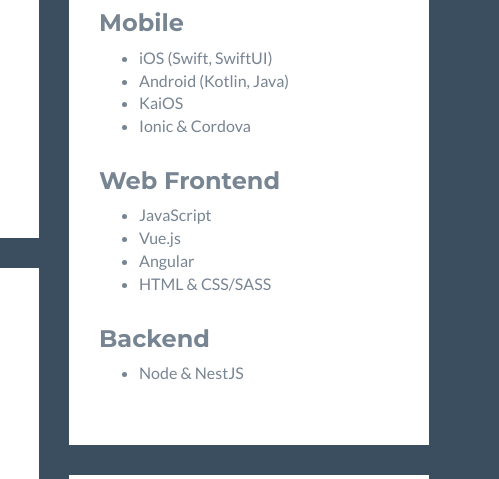
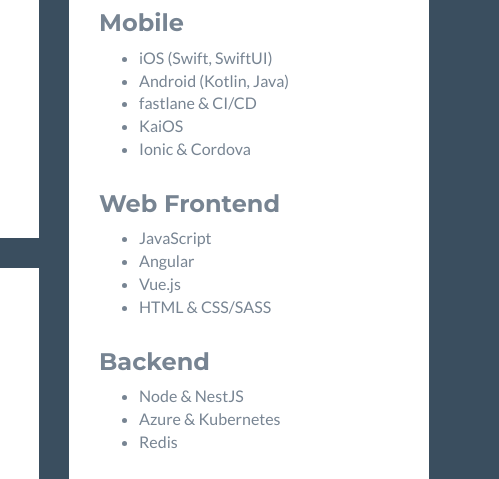
Before and after one commit to sebastianbaar/sebastianbaar.github.io, a plain HTML site: page index.html in a window 1280 px wide. Shown: the part 691-1170 px from the top of the page, 781-1280 px from the left. Drawn offline with Linux system fonts and the light colour scheme; a script that the page names is missing.

Commit message:
update skills

```diff
--- a/index.html
+++ b/index.html
@@ -277,6 +277,7 @@
                                     <ul>
                                         <li>iOS (Swift, SwiftUI)</li>
                                         <li>Android (Kotlin, Java)</li>
+                                        <li>fastlane & CI/CD</li>
                                         <li>KaiOS</li>
                                         <li>Ionic & Cordova</li>
                                     </ul>
@@ -287,8 +288,8 @@
                                     <h3>Web Frontend</h3>
                                     <ul>
                                         <li>JavaScript</li>
+                                        <li>Angular</li>
                                         <li>Vue.js</li>
-                                        <li>Angular</li>
                                         <li>HTML & CSS/SASS</li>
                                     </ul>
                                 </div>
@@ -298,6 +299,8 @@
                                     <h3>Backend</h3>
                                     <ul>
                                         <li>Node & NestJS</li>
+                                        <li>Azure & Kubernetes</li>
+                                        <li>Redis</li>
                                     </ul>
                                 </div>
                                 <!--//item-->
```
